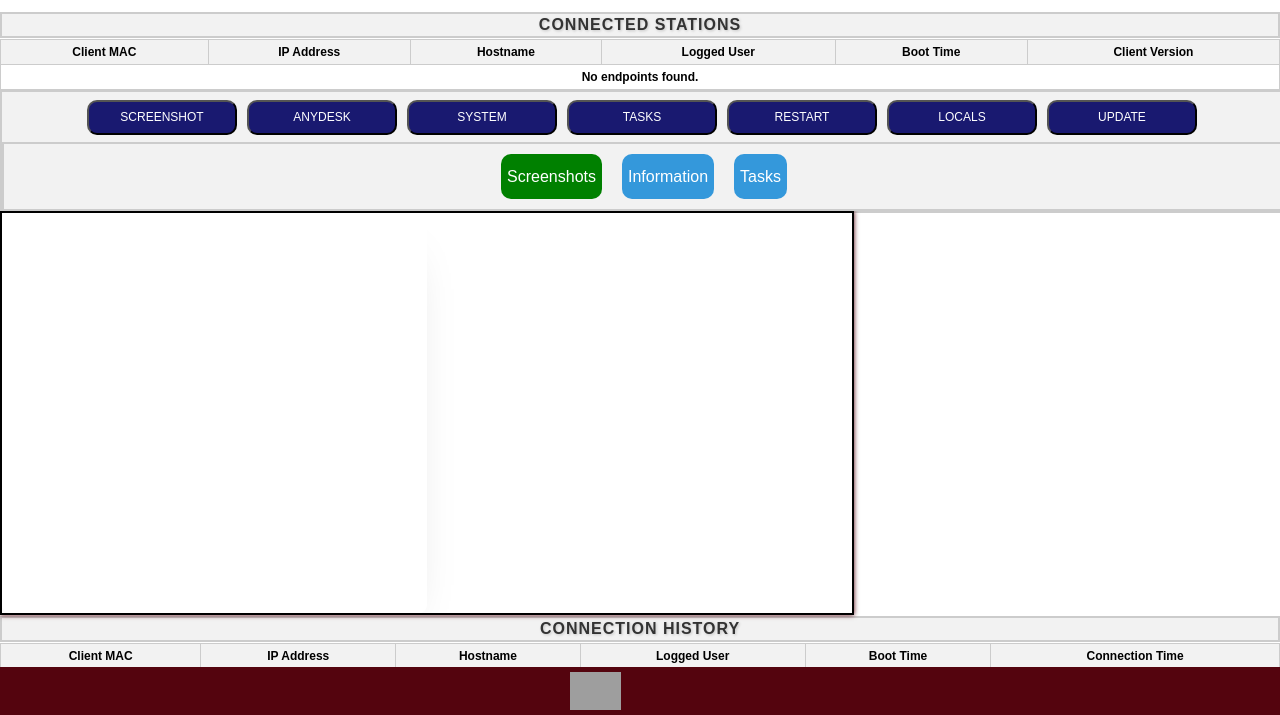
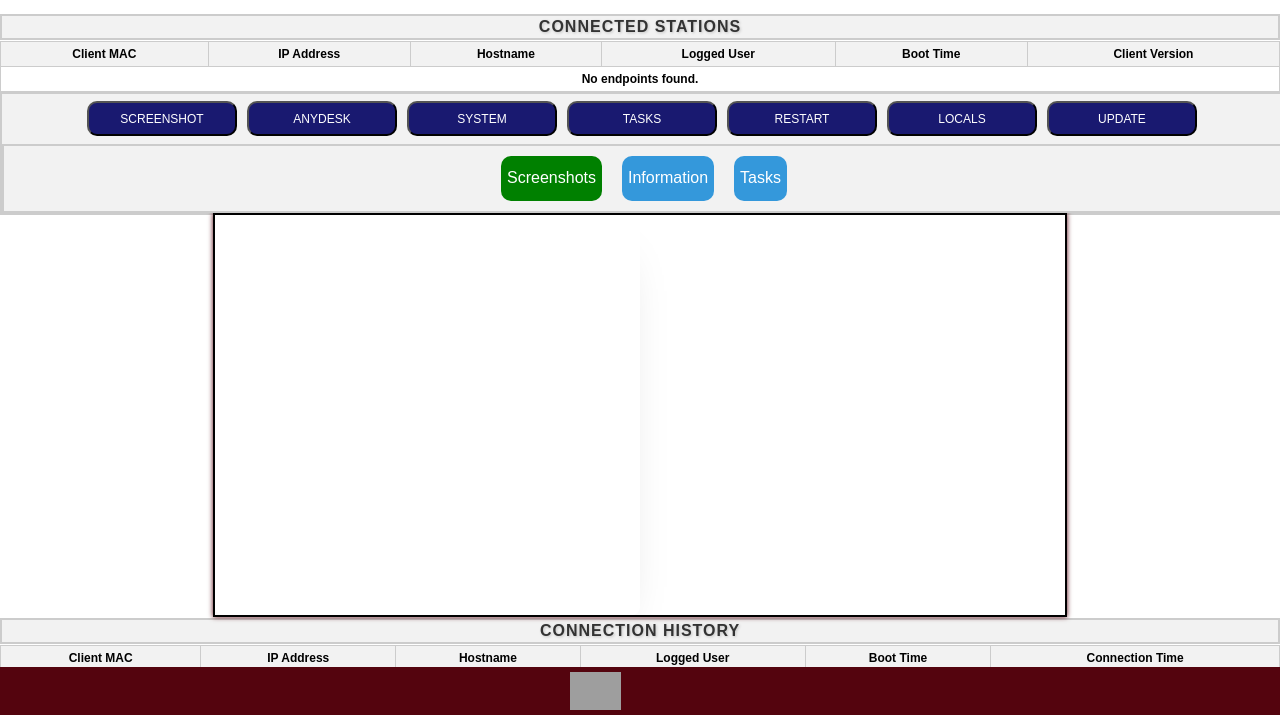
Before and after one commit to GShwartz/HandsOff-WEB, a Python web app: template templates/index.html in a window 1280 px wide. Shown: the part 85-800 px from the top of the page. Run offline with Jinja, Linux system fonts and the light colour scheme; the template is opened without the code that fills it, so the values that code supplies are empty; grey boxes are pictures that could not be loaded.

Commit message:
minor adjustments

```diff
--- a/static/style.css
+++ b/static/style.css
@@ -169,6 +169,7 @@ html, body {
   width: 850px;
   height: 400px;
   z-index: 1;
+  margin: 0 auto; /* Add margin: 0 auto; to center the display */
 }
 
 .connectionHistory {
@@ -250,7 +251,7 @@ h1 {
 
 .connectedStations {
   position: fixed;
-  top: 3rem;
+  top: 3.1rem;
   margin-top: 3rem; /* Added to create space for ServerInfo */
   flex-grow: 1;
   width: 100%;
@@ -260,7 +261,7 @@ h1 {
 
 .table-connected {
   width: 100%;
-  max-height: 250px;
+  max-height: 200px;
   border-collapse: collapse;
   overflow-y: auto;
   z-index: 1;
@@ -441,8 +442,9 @@ td {
 .information-container {
   width: 100%;
   display: flex;
-  height: 500px;
-  overflow-y: auto;
+  border-radius: 0.5rem;
+  max-height: 400px; /* Set max-height to match the height of the Display */
+  overflow: auto;
   padding-left: 10px;
 }
 
@@ -455,7 +457,7 @@ td {
   width: 100%;
   display: flex;
   border-radius: 0.5rem;
-  height: 500px;
+  max-height: 400px; /* Set max-height to match the height of the Display */
   overflow: auto;
   padding-left: 10px;
 }
@@ -464,8 +466,6 @@ td {
   display: none;
   overflow: hidden;
 }
-
-
 
 .history-wrapper {
     position: relative;
@@ -503,8 +503,6 @@ td {
   background-color: #f2f2f2;
 }
 
-
-
 .footer-logo {
   position: relative;
   width: 100%;
```
Lines whose indentation alone changed are shown as unchanged.
